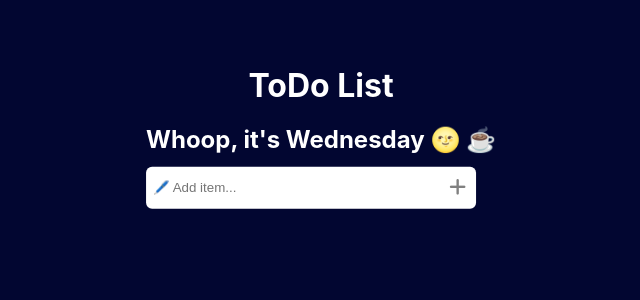
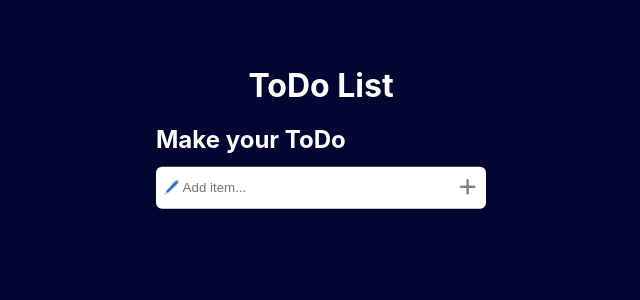
Before and after one commit to jaganpofficial/toDo-app, a React (Create React App) app: page / in a window 1280 px wide. Shown: the top 300 px of the page, without its empty margins (319-959 px from the left). Built offline with nearby package versions, Linux system fonts and the light colour scheme.

Commit message:
new commit

```diff
--- a/src/App.js
+++ b/src/App.js
@@ -17,7 +17,7 @@ function App() {
       </div>
       <div className="subHeading">
         <br />
-        <h2>Whoop, it's Wednesday 🌝 ☕ </h2>
+        <h2>Make your ToDo </h2>
       </div>
       <div className="input">
         <input value={toDo} onChange={(e) => setToDo(e.target.value)} type="text" placeholder="🖊️ Add item..." />
```
